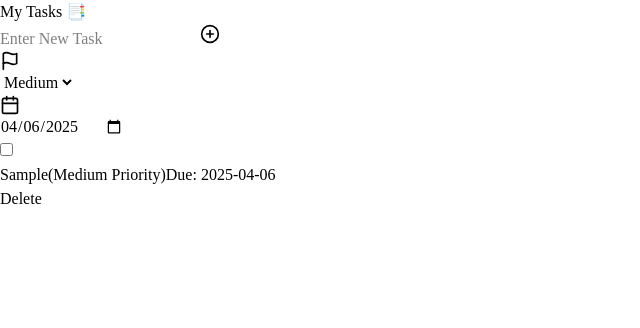
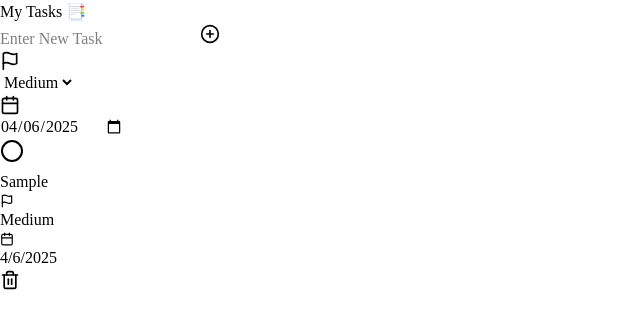
Before and after one commit to jocalvinshua/To-Do-List-Project, a React (Vite) app: page / in a window 1280 px wide. Both pictures are taken after typing "Sample" into the empty fields and a click on the button 210 px from the left and 34 px from the top of the page. Shown: the top 328 px of the page, without its empty margins (0-640 px from the left). Built offline with nearby package versions, Linux system fonts and the light colour scheme.

Commit message:
Update TaskLists.jsx

```diff
--- a/src/container/TaskLists.jsx
+++ b/src/container/TaskLists.jsx
@@ -1,42 +1,77 @@
-export default function TaskList({ tasks, onToggleCheck, onDeleteTask }) {
+import { Flag, Calendar, Trash2, CheckCircle, Circle } from 'lucide-react';
+import "../style.css"
+
+
+export default function TaskList({ tasks, onCompletedTask, onDeleteTask }) {
   // Sort tasks by priority (High > Medium > Low)
   const sortedTasks = [...tasks].sort((a, b) => {
     const priorityOrder = { High: 1, Medium: 2, Low: 3 };
     return priorityOrder[a.priority] - priorityOrder[b.priority];
   });
 
+  // styling by priority (High = red, Medium = red, Low = green)
+  const taskStyle = (priority) => {
+    switch (priority) {
+      case 'High':
+        return 'bg-red-500 text-white';
+      case 'Medium':
+        return 'bg-yellow-500 text-white';
+      case 'Low':
+        return 'bg-green-500 text-white';
+      default: return 'text-gray-500';
+    }}
+
+  const isOverdue = (date) =>{
+    return new Date(date) < new Date(new Date().toISOString().split('T')[0]);
+  }
   return (
-    <ul className="task-list">
+    <div className="task-list space-y-3">
       {sortedTasks.map((task) => (
-        <li
-          key={task.id}
-          className={`task-item ${task.completed ? 'completed' : ''} ${
-            task.dueDate && new Date(task.dueDate) < new Date() && !task.completed
-              ? 'overdue'
-              : ''
-          }`}
-        >
-          <input
-            type="checkbox"
-            className="task-checkbox"
-            checked={task.completed}
-            onChange={() => onToggleCheck(task.id)}
-          />
-          <div className="task-details">
-            <span className={`task-text ${task.completed ? 'completed-text' : ''}`}>
+        <div
+        key={task.id}
+        className={`task-item group flex items-start gap-4 p-4 rounded-lg shadow-md ${task.priority === 'High' && !task.completed ? 'bg-red-50' : 'bg-gray-50'}`}
+      >
+          <button
+            onClick={() => onCompletedTask(task.id)}
+            className="text-gray-400 hover:text-purple-600 transition-colors duration-200"
+          >
+            {task.completed ? (
+              <CheckCircle className="text-green-500" size={24} />
+            ) : (
+              <Circle size={24} />
+            )}
+          </button>
+          <div className="task-details flex-1">
+            <span className={`block ${task.completed ? 'text-gray-400 line-through' : 'text-gray-700'}`}>
               {task.text}
             </span>
-            <span className="task-priority">({task.priority} Priority)</span>
-            {task.dueDate && <span className="task-due-date">Due: {task.dueDate}</span>}
+            <div className="flex gap-3 mt-1 text-sm">
+              <span className={`flex items-center gap-1 ${taskStyle(task.priority)}`}>
+                <Flag size={14} />
+                {task.priority}
+              </span>
+              <span className={`flex items-center gap-1 ${isOverdue(task.dueDate) && !task.completed ? 'text-red-500' : 'text-gray-500'}`}>
+                <Calendar size={14} />
+                {new Date(task.dueDate).toLocaleDateString()}
+              </span>
+            </div>
           </div>
           <button
-            className="task-delete-button"
-            onClick={() => onDeleteTask(task.id)}
-          >
-            Delete
-          </button>
-        </li>
+  onClick={() => onDeleteTask(task.id)}
+  className="text-gray-400 hover:text-red-600 opacity-0 group-hover:opacity-100 transition-all duration-200"
+>
+  <Trash2 size={20} />
+</button>
+
+        </div>
       ))}
-    </ul>
+      {/* Check if there are no task add yet */}
+      {sortedTasks.length === 0 && (
+      <div className="text-center text-gray-400 italic py-8">
+        No tasks added yet 📭
+    </div>
+  )}
+
+    </div>
   );
 }
```
